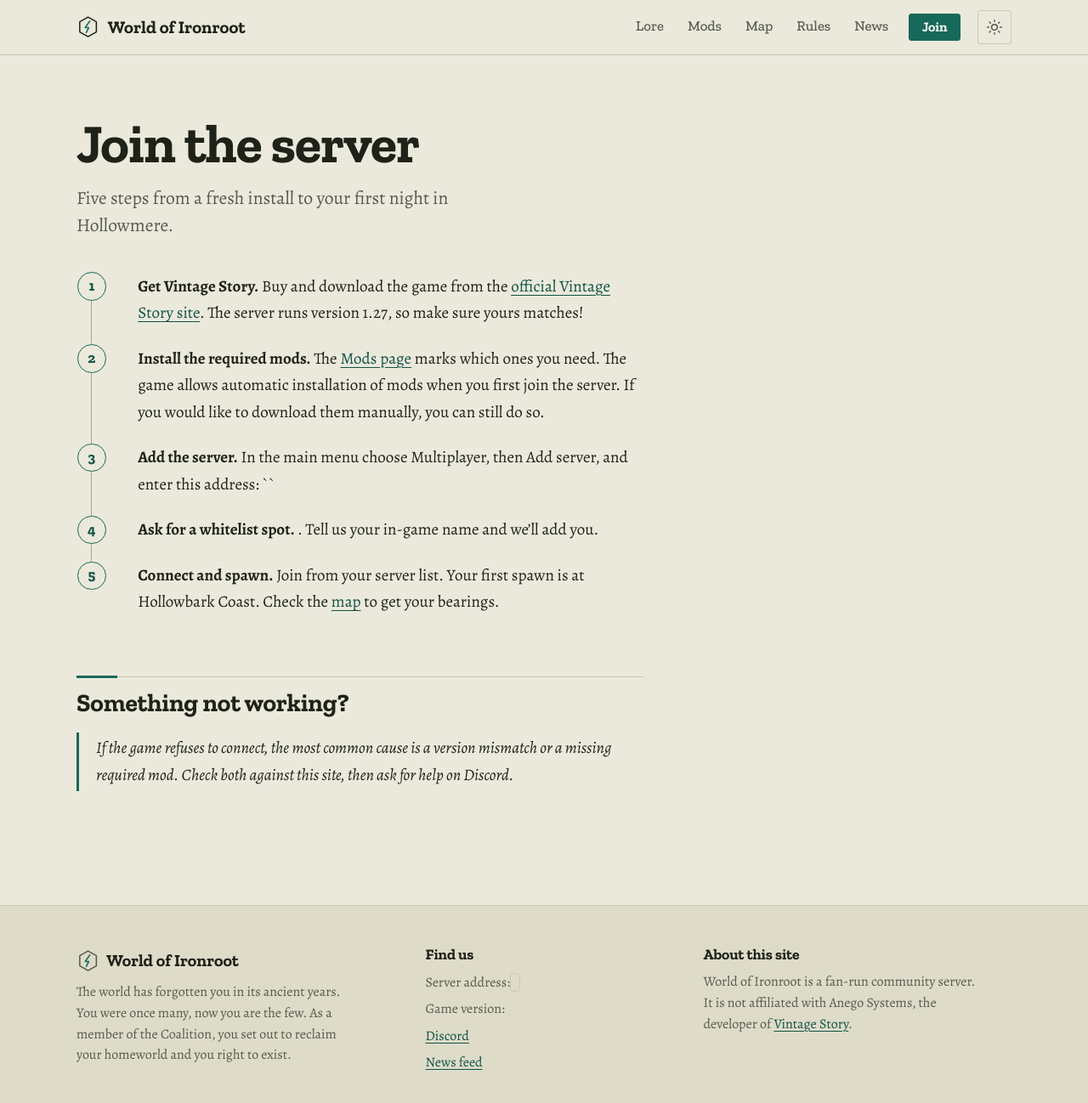
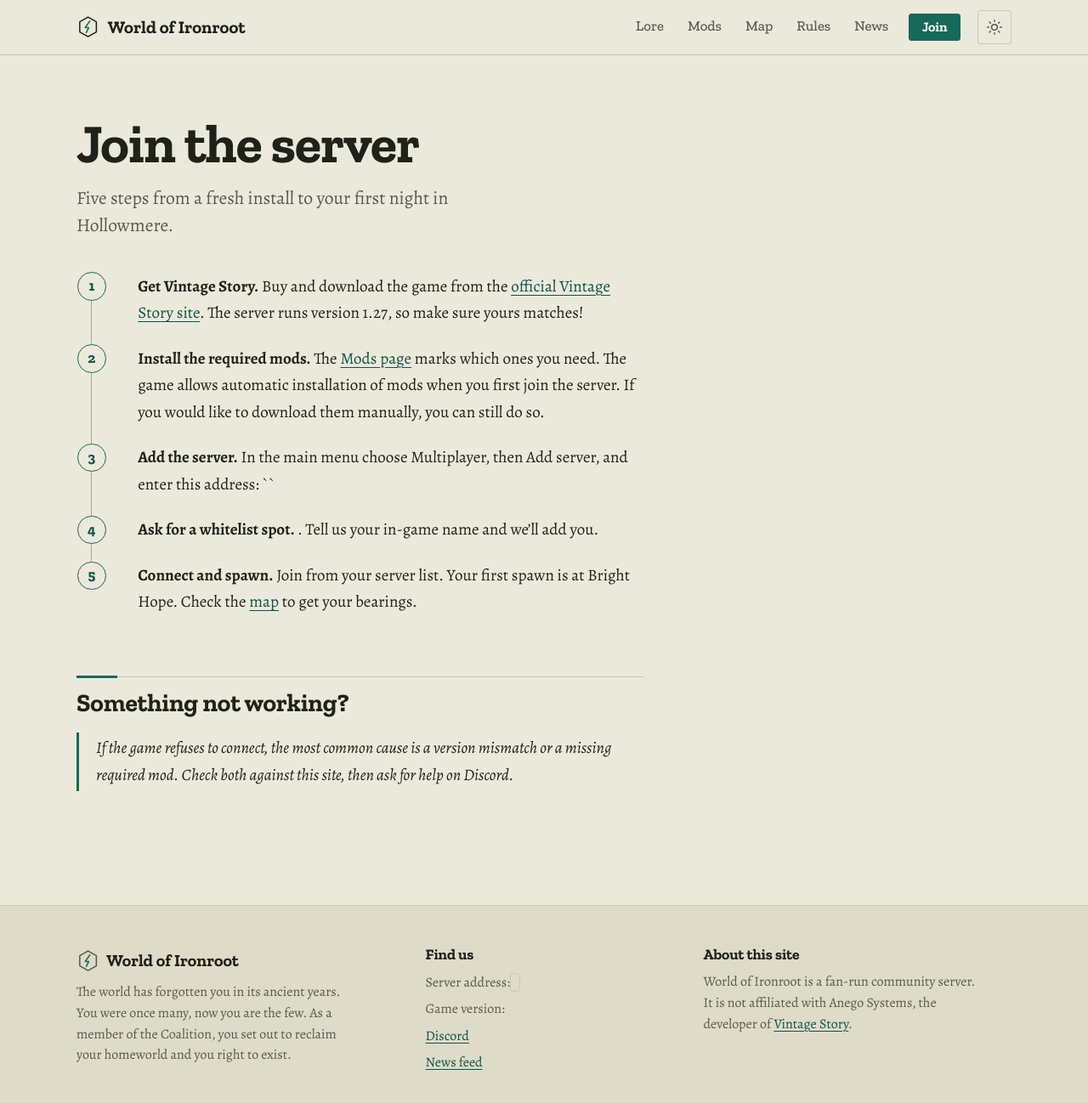
Before and after one commit to Rhyagelle/World-of-Ironroot, a Jekyll site: the page built from join.md, in a window 1280 px wide and 1316 px high. Shown: the top 1298 px of the window at 85% size. Built offline with Jekyll 4.4.1, drawn with Linux system fonts in a browser that asks for light colours.

Commit message:
Update join.md

```diff
--- a/join.md
+++ b/join.md
@@ -8,7 +8,7 @@ lede: Five steps from a fresh install to your first night in Hollowmere.
 2. **Install the required mods.** The [Mods page]({{ '/mods/' | relative_url }}) marks which ones you need. The game allows automatic installation of mods when you first join the server. If you would like to download them manually, you can still do so.
 3. **Add the server.** In the main menu choose Multiplayer, then Add server, and enter this address: `{{ site.server.address }}`
 4. **Ask for a whitelist spot.** {{ site.server.whitelist }}. Tell us your in-game name and we'll add you.
-5. **Connect and spawn.** Join from your server list. Your first spawn is at Hollowbark Coast. Check the [map]({{ '/map/' | relative_url }}) to get your bearings.
+5. **Connect and spawn.** Join from your server list. Your first spawn is at Bright Hope. Check the [map]({{ '/map/' | relative_url }}) to get your bearings.
 {: .steps}
 
 ## Something not working?
```
